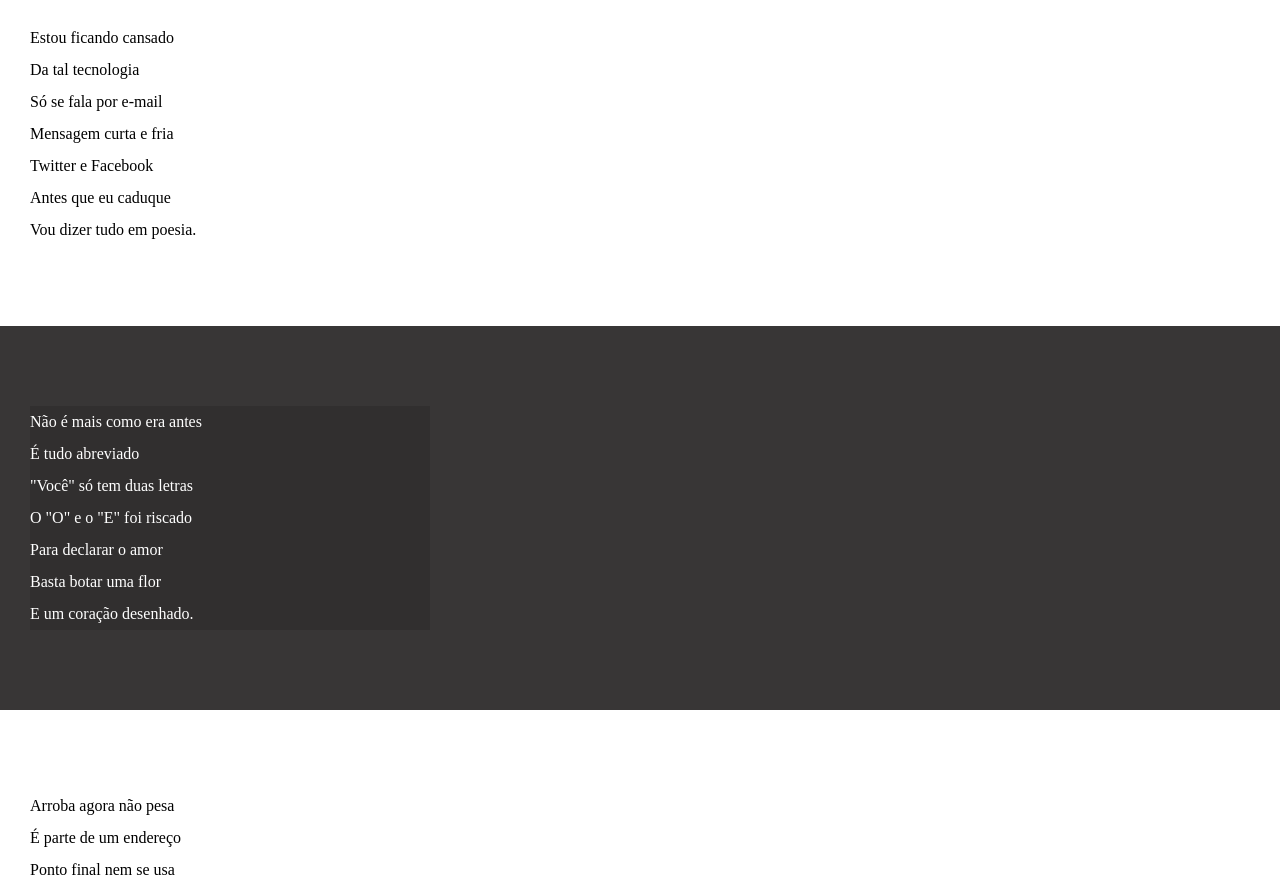
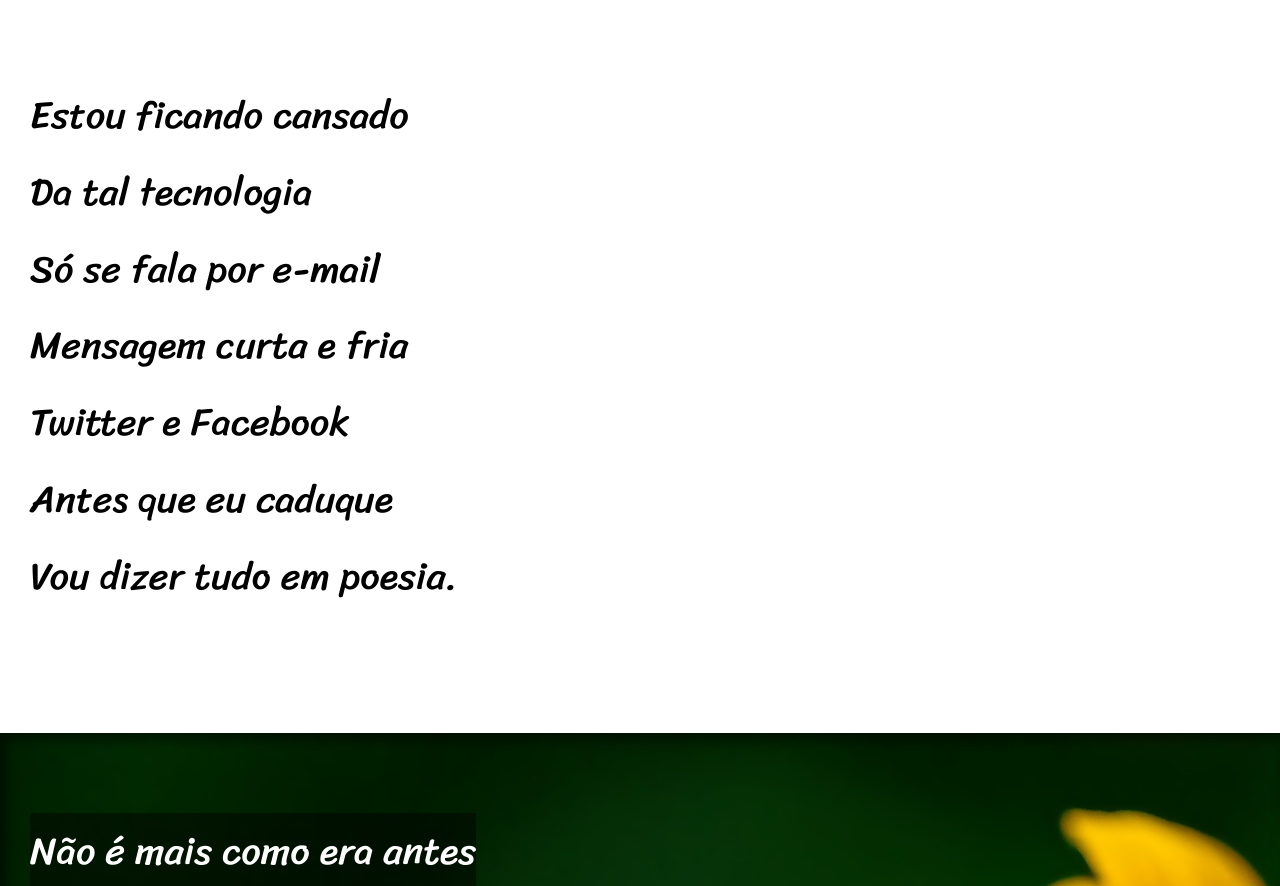
Before and after one commit to GuilhermeSRei/html-css, a plain HTML site: page desafios/desafio004/index.html in a window 1280 px wide. Shown: the part 213-1099 px from the top of the page. Drawn offline with Linux system fonts and the light colour scheme.

Commit message:
atualizei

```diff
--- a/desafios/desafio004/index.html
+++ b/desafios/desafio004/index.html
@@ -26,7 +26,7 @@
 
 
 
-        <section class="imagem">
+        <section class="imagem" id="img01">
             <p>
                 Não é mais como era antes <br>
                 É tudo abreviado <br>
@@ -63,7 +63,7 @@
 
 
 
-        <section class="imagem">
+        <section class="imagem" id="img02">
             <p>
                 Tenho saudade das cartas <br>
                 Escritas com a própria mão <br>
--- a/desafios/desafio004/style.css
+++ b/desafios/desafio004/style.css
@@ -1,4 +1,13 @@
 @charset "UTF-8";
+
+@import url('https://fonts.googleapis.com/css2?family=Passion+One&display=swap');
+@import url('https://fonts.googleapis.com/css2?family=Sriracha&display=swap');
+
+:root {
+    --font1: Verdana, Geneva, Tahoma, sans-serif;
+    --font2: 'Passion one', cursive;
+    --font3: 'Sriracha', cursive;
+}
 
 * {
     margin: 0;
@@ -9,6 +18,7 @@
 html, body {
     min-height: 100vh;
     background-color: darkgray;
+    font-family: var(--font1);
 }
 
 header {
@@ -20,6 +30,8 @@ header {
 header > h1 {
     padding-top: 50px;
     font-variant: small-caps;
+    font-family: var(--font2);
+    font-size: 6.5vw;
 }
 
 header > p {
@@ -41,6 +53,12 @@ section {
     padding-bottom: 10vh;
     padding-left: 30px;
     line-height: 2em;
+    font-family: var(--font3);
+    font-size: 3vw;
+}
+
+section > p {
+    padding-bottom: 1em;
 }
 
 section.normal {
@@ -52,11 +70,25 @@ section.normal {
 section.imagem {
     background-color: rgb(56, 54, 54);
     color: white;
+    box-shadow: inset 6px 6px 13px rgba(0, 0, 0, 0.568);
+    background-size: cover;
+    background-attachment: fixed;
 }
 
 section.imagem > p {
-    background-color: rgba(0, 0, 0, 0.123);
-    width: 400px;
+    display: inline-block;
+    background-color: rgba(0, 0, 0, 0.445);
+    box-shadow: 1px 1px rgba(0, 0, 0, 0.014);
+}
+
+section#img01 {
+    background-image: url(imagens/background001.jpg);
+    background-position: right center;
+}
+
+section#img02 {
+    background-image: url(imagens/background002.jpg);
+    background-position: right center;
 }
 
 footer {
@@ -64,4 +96,5 @@ footer {
     color: white;
     text-align: center;
     padding: 10px;
+    font-size: 2vw;
 }
```
Also changed, not shown: desafios/desafio004/imagens/._background001.jpg (deleted), desafios/desafio004/imagens/._background002.jpg (deleted), desafios/desafio004/imagens/background001.jpg (added), desafios/desafio004/imagens/background002.jpg (added), desafios/imagens/._background001.jpg (added).
